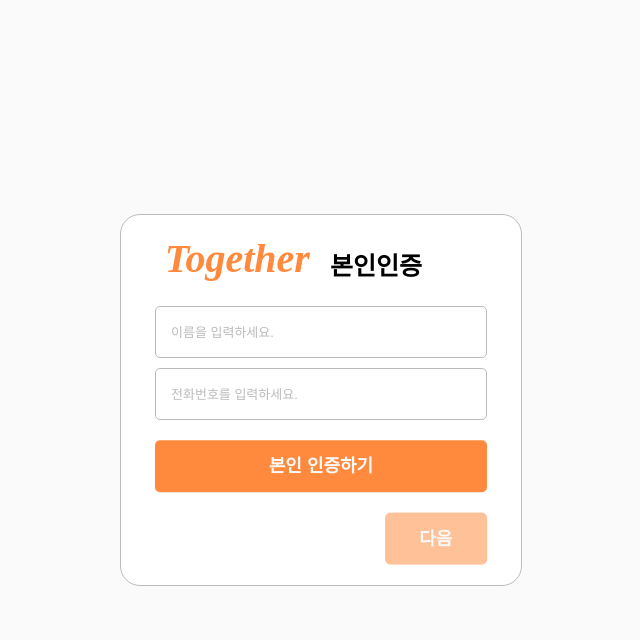
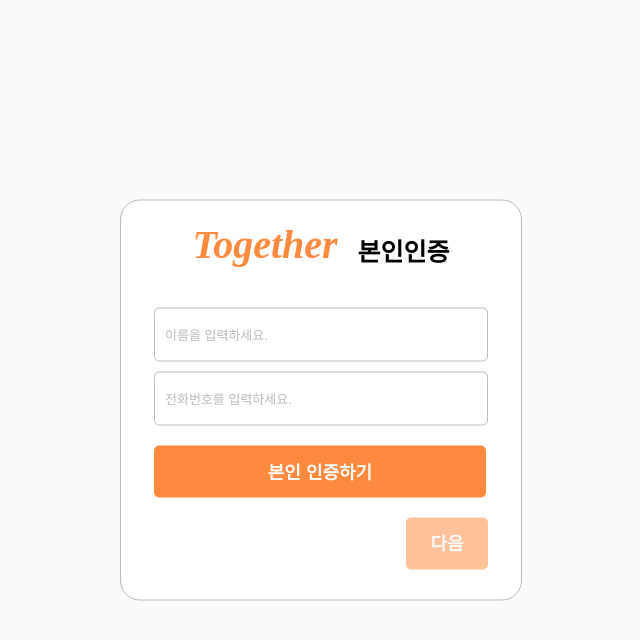
Before and after one commit to shinjuno123/konyangStagram, a Django app: page /login/signup/ in a window 1280 px wide. Shown: the top 640 px of the page, without its empty margins (319-959 px from the left). Run offline with Django 3.2, Linux system fonts and the light colour scheme; some libraries are stand-ins or nearby versions.

Commit message:
modified login and signup

```diff
--- a/loginSigninApp/static/css/signup.css
+++ b/loginSigninApp/static/css/signup.css
@@ -14,21 +14,15 @@
     border: 1px solid #bbbbbb;
     width: 400px;
     background-color: white;
+    padding: 20px 0px;
 }
 
-#header{
-    width: 400px;
+/* 로고 */
+#header .logo{
     display: flex;
     align-items: center;
-}
-#header .logo{
-    margin: 20px 15px;
-    display: flex;
-    align-items: center;
-    position: relative;
-    top: 50%;
-    left: 10%;
-    padding-bottom: 20px;
+    padding-bottom: 30px;
+    margin: 0px;
 }
 
 a {
@@ -50,116 +44,60 @@
     padding-left: 20px;
 }
 
-.username {
-    width: 300px;
-    height: 30px;
+
+/* 본인 인증 */
+#cfForm{
     display: flex;
     flex-direction: column;
-    justify-content: center;
-    position: relative;
-    top: 16%;
-    left: 50%;
-    transform: translate(-50%, -50%);
+}
+
+.username,
+#userphone,
+#certification,
+#cf_success {
+    width: 332px;
+    height: 52px;
     border-radius: 5px;
     border: 1px solid #bbbbbb;
-    padding: 10px 15px;
     margin-bottom: 10px;
+    padding: 0px;
 
 }
-
-.username::placeholder {
-    color: #bbbbbb;
-    font-size: 13px;
-}
-
-#userphone {
-    width: 300px;
-    height: 30px;
-    display: flex;
-    flex-direction: column;
-    justify-content: center;
-    position: relative;
-    top: 16%;
-    left: 50%;
-    transform: translate(-50%, -50%);
-    border-radius: 5px;
-    border: 1px solid #bbbbbb;
-    padding: 10px 15px;
-    margin-bottom: 15px;
-}
-
-#userphone::placeholder {
-    color: #bbbbbb;
-    font-size: 13px;
-}
-
-
-/* #certification {
-    background-color: #FF8A3D;
-
-    width: 332px;
-    height: 52px;
-    display: flex;
-    flex-direction: column;
-    align-items: center;
-    position: relative;
-    top: 17%;
-    left: 50%;
-    transform: translate(-50%, -50%);
-    border-radius: 5px;
-    border: 1px solid #FF8A3D;
-    padding: 10px 15px;
-    color: #fafafa;
-    font-size: 18px;
-    font-weight: bold;
-    line-height: 30px;
-    cursor: pointer;
-} */
 
 #certification {
     background-color: #FF8A3D;
 
-    width: 332px;
-    height: 52px;
-    display: flex;
-    flex-direction: column;
-    align-items: center;
-    position: relative;
-    top: 20%;
-    left: 50%;
-    transform: translate(-50%, -40%);
-    border-radius: 5px;
-    border: 0px solid #FF8A3D;
-    padding: 0px;
+    border: 1px solid #FF8A3D;
     color: #fafafa;
     font-size: 18px;
     font-weight: bold;
     line-height: 52px;
     cursor: pointer;
+    margin-top: 10px;
 }
 
+.username::placeholder,
+#userphone::placeholder {
+    color: #bbbbbb;
+    font-size: 13px;
+    padding-left: 10px;
+}
+
+
+/* 본인인증 버튼 */
 #cf_box {
     width: 332px;
     height: 52px;
     display: none;
     align-items: center;
-    position: relative;
-    top: 20%;
-    left: 50%;
-    transform: translate(-50%, -40%);
+    margin: 10px 0;
 }
 
 #cf_num {
     background-color: #fafafa;
 
-    width: 80%;
-    height: 48px;
-    display: flex;
-    align-items: center;
-    position: relative;
-    top: 50%;
-    left: 32%;
-    transform: translate(-50%, -50%);
+    width: 250px;
+    height: 52px;
     border-radius: 5px;
     border: 1px solid #FF8A3D;
     padding-left: 10px;
@@ -200,41 +131,28 @@
     font-weight: bold;
     line-height: 50px;
     cursor: pointer;
-    margin: 10px;
+    margin-left: 12px;
 }
 
 #cf_success {
     background-color: #bbbbbb;
-
-    width: 332px;
-    height: 52px;
-    display: flex;
-    flex-direction: column;
-    align-items: center;
-    position: relative;
-    top: 20%;
-    left: 50%;
-    transform: translate(-50%, -40%);
-    border-radius: 5px;
-    border: 0px;
-    padding: 0px;
+    border: 1px solid #bbbbbb;
     color: #fafafa;
     font-size: 18px;
     font-weight: bold;
     line-height: 52px;
+    cursor: default;
+    margin-top: 10px;
+    justify-content: center;
 }
 
-#next {
+
+#next,
+#next_on {
     background-color: #FFC198;
 
-    width: 100px;
+    width: 80px;
     height: 50px;
-    display: flex;
-    flex-direction: column;
-    align-items: center;
-    position: relative;
-    left: 80%;
-    transform: translate(-45%,-20%);
     border-radius: 5px;
     border: 1px solid #FFC198;
     padding: 0px;
@@ -242,67 +160,44 @@
     font-size: 18px;
     font-weight: bold;
     line-height: 50px;
-    margin: 10px;
+    margin: 10px 33px 10px auto;
+    text-align: center;
+
 }
 
 #next_on {
     background-color: #FF8A3D;
-
-    width: 100px;
-    height: 50px;
-    display: flex;
-    flex-direction: column;
-    align-items: center;
-    position: relative;
-    left: 80%;
-    transform: translate(-45%,-20%);
-    border-radius: 5px;
     border: 1px solid #FF8A3D;
-    padding: 0px;
-    color: #fafafa;
-    font-size: 18px;
-    font-weight: bold;
-    line-height: 50px;
-    cursor: pointer;
-    margin: 10px;
-}
-
-#signup_btn {
-    background-color: #FF8A3D;
-
-    width: 332px;
-    height: 52px;
-    display: flex;
-    flex-direction: column;
-    align-items: center;
-    position: relative;
-    top: 17%;
-    left: 50%;
-    transform: translate(-50%, -50%);
-    border-radius: 5px;
-    border: 1px solid #FF8A3D;
-    padding: 10px 15px;
-    color: #fafafa;
-    font-size: 18px;
-    font-weight: bold;
-    line-height: 30px;
     cursor: pointer;
 }
 
-#username {
-    width: 300px;
-    height: 30px;
-    display: flex;
+/* 회원가입 */
+#signupForm {
+    display: none;
     flex-direction: column;
-    justify-content: center;
-    position: relative;
-    top: 16%;
-    left: 50%;
-    transform: translate(-50%, -50%);
+}
+
+
+#username,
+#usernum,
+#userdept,
+#useremail,
+#userid,
+#userpw {
+    width: 332px;
+    height: 52px;
     border-radius: 5px;
     border: 1px solid #bbbbbb;
-    padding: 10px 15px;
     margin-bottom: 15px;
+    padding: 0px;
+}
+
+#usernum,
+#userdept{
+    width: 334px;
+    height: 54px;
+    padding-left: 10px;
+    cursor: pointer;
 }
 
 select {
--- a/loginSigninApp/static/js/signup.js
+++ b/loginSigninApp/static/js/signup.js
@@ -5,6 +5,7 @@
     document.querySelector('.explain_text').innerHTML = '회원가입';
     document.getElementById('cfForm').style.display = "none";
     document.getElementById('signupForm').style.display = "flex";
+    document.getElementById('next_on').style.display = "none";
 }
 
 
@@ -13,8 +14,10 @@
     event.preventDefault();
     document.getElementById('certification').style.display = "none";
     document.getElementById('cf_box').style.display = "flex";
+    document.querySelector('.timer').style.display = "flex";
 
     document.getElementById('cf_btn').addEventListener('click',function(){
+        document.querySelector('.timer').style.display = "none";
         document.getElementById('cf_box').setAttribute('id','cf_success');
         document.getElementById('cf_success').innerHTML = '인증완료';
         document.getElementById('next').setAttribute('id','next_on');
@@ -31,4 +34,4 @@
 
 }
 
-document.getElementsById('signup_btn').addEventListener('click',signinHTML);
+//document.getElementsById('signup_btn').addEventListener('click',signinHTML);
--- a/loginSigninApp/templates/signin.html
+++ b/loginSigninApp/templates/signin.html
@@ -19,7 +19,7 @@
         <header id="header">
             <section class="inner">
                 <h1 class="logo">
-                    <a href="signin.html">
+                    <a href="{% url 'loginSigninApp:login' %}">
                         <div class="logo_text">Together</div>
                     </a>
                     <div class="explain_text">함께하는 즐거움을 느껴봐요!</div>
@@ -28,7 +28,7 @@
         </header>
 
         <div class="details" id="input_box">
-            <div class="input_box" id="input_box">
+            <div class="input_box" >
                 <div class="input_box_detail">
                     <form>
                         <input type="text" placeholder="아이디를 입력하세요." id="userid" name="user_id">
--- a/loginSigninApp/templates/signup.html
+++ b/loginSigninApp/templates/signup.html
@@ -15,7 +15,7 @@
         <header id="header">
             <section class="inner">
                 <h1 class="logo">
-                    <a href="signup.html">
+                    <a href="{% url 'loginSigninApp:signup' %}">
                         <div class="logo_text">Together</div>
                     </a>
                     <div class="explain_text">본인인증</div>
@@ -30,11 +30,11 @@
             <input type="submit" value="본인 인증하기" id="certification" >
             <div id="cf_box">
                 <input type="text" placeholder="인증번호를 입력하세요." id="cf_num">
-                <div class="timer">3:00</div>
-                <a id="cf_btn">인증</a>
+                <input type="submit" value="인증" id="cf_btn">
             </div>
-            <div id="next">다음</div>
         </form>
+        <div class="timer">3:00</div>
+        <div id="next">다음</div>
 
         <!-- 회원가입 폼 -->
         <form class="input_box" id="signupForm">
```
Also changed, not shown: other parts of loginSigninApp/static/css/signup.css (+24 -114 lines), loginSigninApp/static/css/signin.css (+4 -12 lines).
